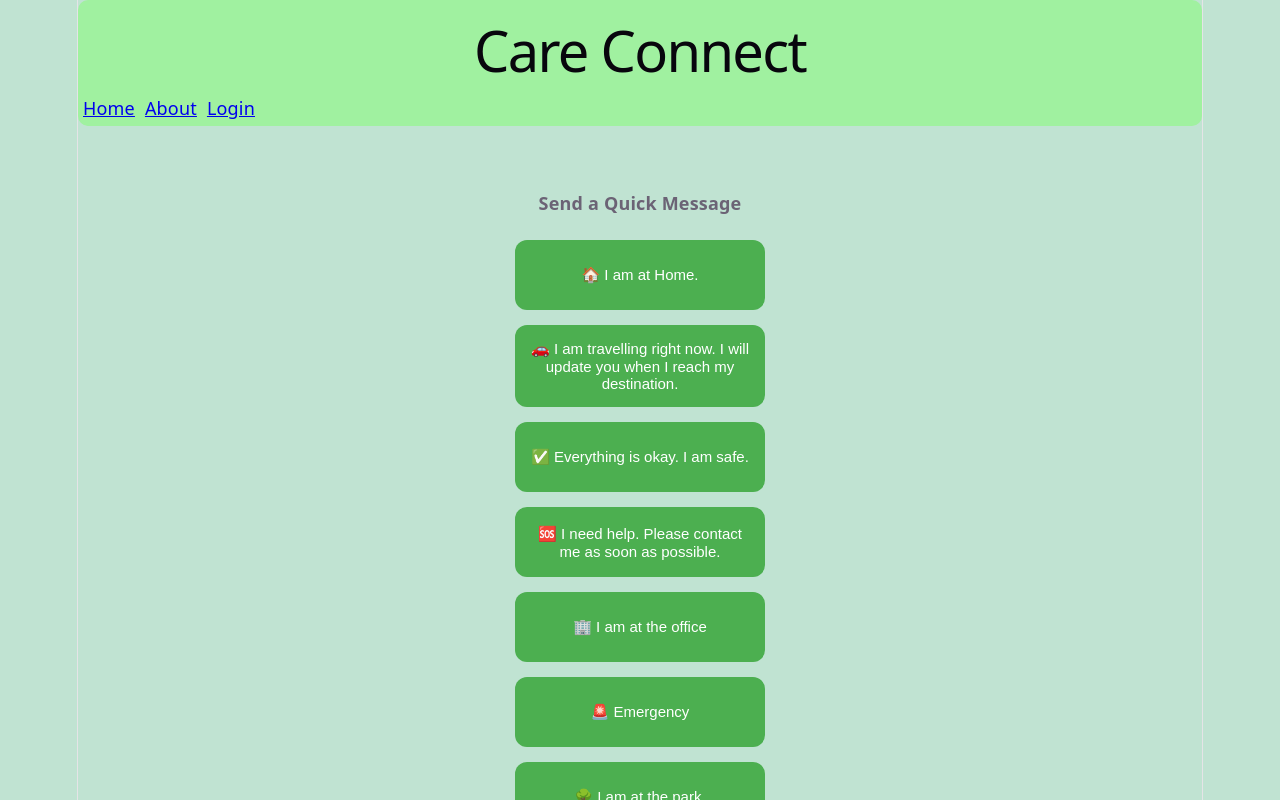
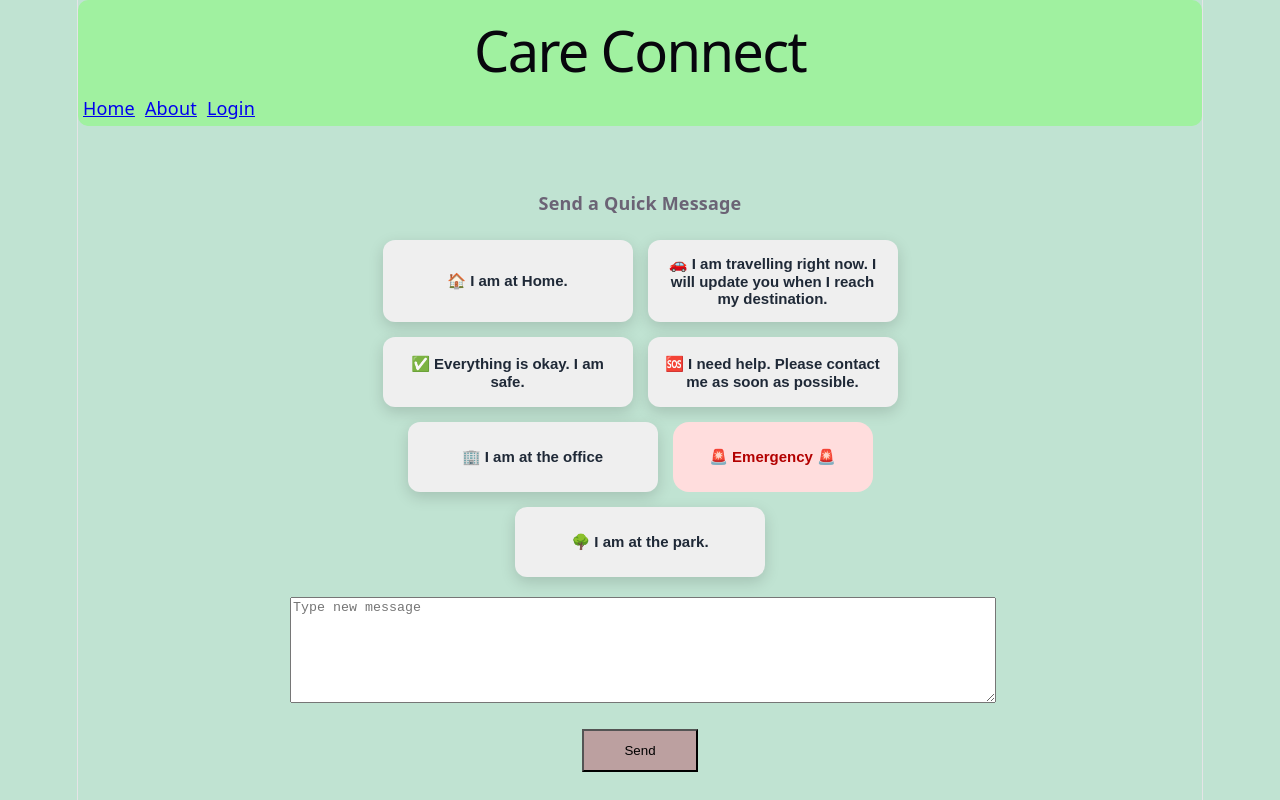
Before and after one commit to Munnisha-code/Final-Project-Unit1-CareConnect, a React (Vite) app: page /one-click-send-message in a window 1280 px wide. Shown: the top 800 px of the page. Built offline with nearby package versions, Linux system fonts and the light colour scheme.

Commit message:
Add message button styles and emergency hover design.

```diff
--- a/src/pages/OneClickSendMessage.jsx
+++ b/src/pages/OneClickSendMessage.jsx
@@ -14,14 +14,14 @@ function OneClickSendMessage(){
         " ✅ Everything is okay. I am safe. ",
         " 🆘 I need help. Please contact me as soon as possible.",
         " 🏢 I am at the office",
-        " 🚨 Emergency ",
+        " 🚨 Emergency 🚨 ",
         " 🌳 I am at the park."
 
     ];
 
     const sendMessageHandler = () => {
         if (message.trim() === ''){
-            setErrorMessage('Please select or type a message first.');
+            setErrorMessage('Please select or type a message 😊.');
         }
         else {
             setErrorMessage('');
@@ -45,7 +45,8 @@ function OneClickSendMessage(){
             {
                 messageSent ? (
                     <div className = 'success-section'>
-                         <h4> Send a Quick Message </h4>
+
+                         <h4> 🤩 Message sent suceffuly!  </h4>
                          <p> Your message:</p>
                          <p> {message} </p>
                          <p> Your trusted contacts have been notified.</p>
@@ -67,7 +68,7 @@ function OneClickSendMessage(){
                         <div className ='message-buttons'>
 
                             { messages.map((msg, index) => (
-                                 <button className ='quick-message-button'
+                                 <button className = {msg.includes("Emergency") ? "emergency-button" : "quick-message-button"}
                                          type='button'
                                          key={index}
                                          onClick= {() => setMessage(msg)}>
--- a/src/pages/Pages.css
+++ b/src/pages/Pages.css
@@ -267,12 +267,13 @@
     display: flex;
     flex-direction: column;
     align-items: center;
-    width: 500px;
+    width: 700px;
     margin: 40px auto;
 }
 
 .message-buttons {
     display: flex;
+    flex-direction: row;
     flex-wrap: wrap;
     gap: 15px;
     justify-content: center;
@@ -300,14 +301,13 @@
     width: 250px;
     min-height: 70px;
     padding: 15px;
-
     border-radius: 12px;
     border: none;
-
-    background-color: #4caf50;
-    color: white;
+    background-color: linear-gradient(135deg, #6dd5ed, #2193b0);
+    color:  #1f2937;
 
     font-size: 15px;
+    font-weight: 600;
     cursor: pointer;
 
     display: flex;
@@ -315,12 +315,46 @@
     justify-content: center;
 
     text-align: center;
+
+    box-shadow: 0 5px 15px rgba(0,0,0,0.15);
+
+    transition: all 0.3s ease;
 }
 
 .quick-message-button:hover {
-    background-color: #d781e4;
-    transform: scale(1.05);
+    background-color: linear-gradient(135deg, #667eea, #764ba2);
+    transform:translateY(-5px) scale(1.03);
+    box-shadow: 0 10px 25px rgba(0,0,0,0.25);
     transition: 1s;
+}
+
+.emergency-button {
+    width: 200px;
+    min-height: 70px;
+    padding: 15px;
+
+    border-radius: 16px;
+    border: none;
+
+    background-color: #ffdddd;
+    color: #b30000;
+
+    font-size: 15px;
+    font-weight: bold;
+
+    cursor: pointer;
+
+    transition: all 0.3s ease;
+}
+
+
+.emergency-button:hover {
+    background-color: red;
+    color: white;
+
+    transform: translateY(-5px) scale(1.03);
+
+    box-shadow: 0 10px 20px rgba(255,0,0,0.3);
 }
 
 @media (max-width: 600px) {
```
